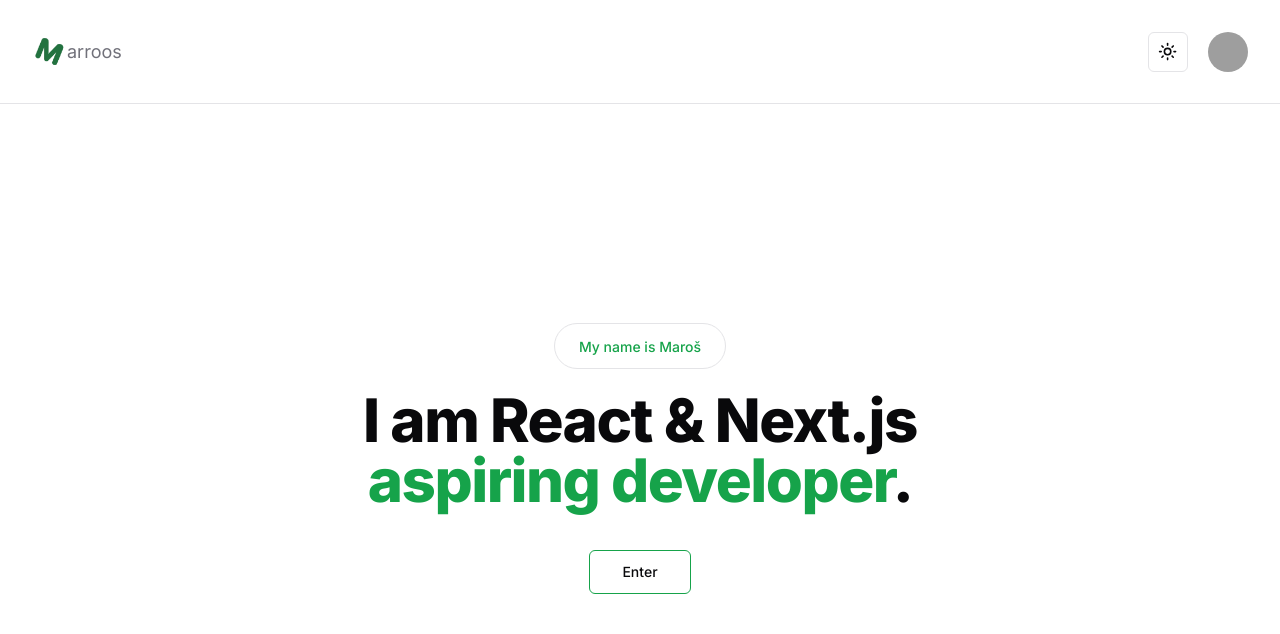
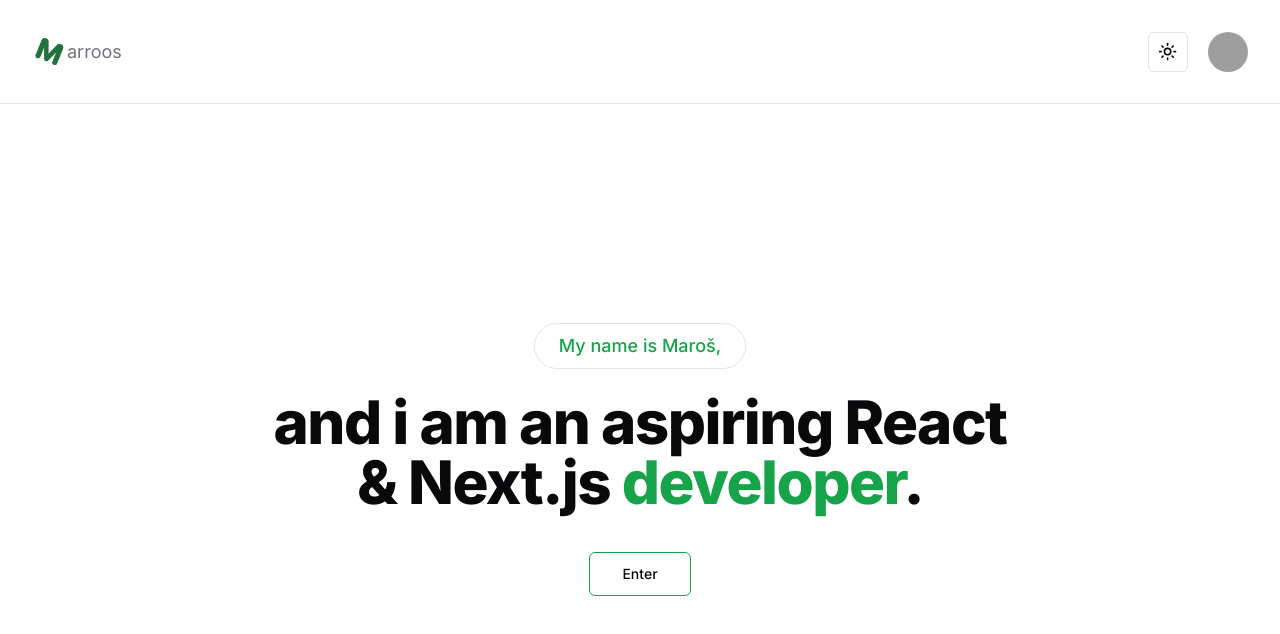
Before and after one commit to MarroosSK/portfolio-maros, a Next.js app: page / in a window 1280 px wide. Shown: the top 634 px of the page. Built offline with nearby package versions, Linux system fonts and the light colour scheme; grey boxes are pictures that could not be loaded.

Commit message:
11 - framer motion

```diff
--- a/app/page.tsx
+++ b/app/page.tsx
@@ -8,14 +8,14 @@
         <div className="max-w-3xl mx-auto text-center">
           <div>
             <span className="w-auto px-6 py-3 rounded-full border">
-              <span className="text-sm font-medium text-primary">
-                My name is Maroš
+              <span className="text-lg font-medium text-primary">
+                My name is Maroš,
               </span>
             </span>
 
             <h1 className="mt-8 text-3xl font-extrabold tracking-tight lg:text-6xl">
-              I am React & Next.js{" "}
-              <span className="text-primary">aspiring developer</span>.
+              and i am an aspiring React & Next.js{" "}
+              <span className="text-primary"> developer</span>.
             </h1>
           </div>
 
--- a/app/portfolio/_components/portfolio-sidebar.tsx
+++ b/app/portfolio/_components/portfolio-sidebar.tsx
@@ -2,6 +2,7 @@
 
 import { cn } from "@/lib/utils";
 import { navData } from "@/utils/nav-data";
+import { motion } from "framer-motion";
 
 import Link from "next/link";
 import { usePathname } from "next/navigation";
@@ -10,8 +11,19 @@
   const pathname = usePathname();
   return (
     <div className="grid items-start gap-2 sticky top-[50px] overflow-hidden">
-      {navData.map((link) => (
-        <Link key={link.name} href={link.href}>
+      {navData.map((link, idx) => (
+        <motion.div
+          key={link.name}
+          initial={{ scale: 0, opacity: 0 }}
+          animate={{ scale: 1, opacity: 1 }}
+          transition={{
+            type: "spring",
+            stiffness: 260,
+            damping: 20,
+            delay: 0.1 + idx / 10,
+          }}
+        >
+          <Link href={link.href}>
             <span
               className={cn(
                 "group flex items-center gap-x-2 rounded-md px-3 py-2 text-sm font-medium hover:bg-accent hover:text-accent-foreground",
@@ -22,6 +34,7 @@
               <span>{link.name}</span>
             </span>
           </Link>
+        </motion.div>
       ))}
     </div>
   );
--- a/package.json
+++ b/package.json
@@ -14,6 +14,7 @@
     "@radix-ui/react-slot": "^1.0.2",
     "class-variance-authority": "^0.7.0",
     "clsx": "^2.1.0",
+    "framer-motion": "^11.0.8",
     "lucide-react": "^0.336.0",
     "next": "14.1.0",
     "next-themes": "^0.2.1",
```
Also changed, not shown: 1 other file (tests, documents, lock files or other folders). Lines whose indentation alone changed are shown as unchanged.
